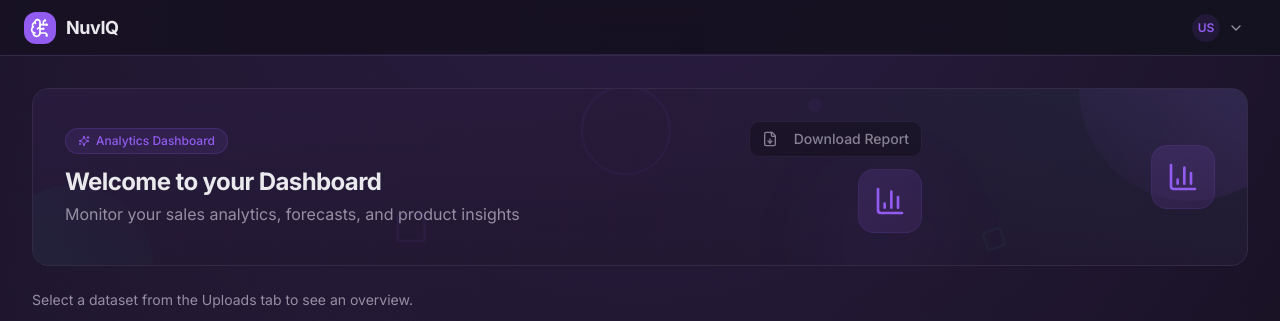
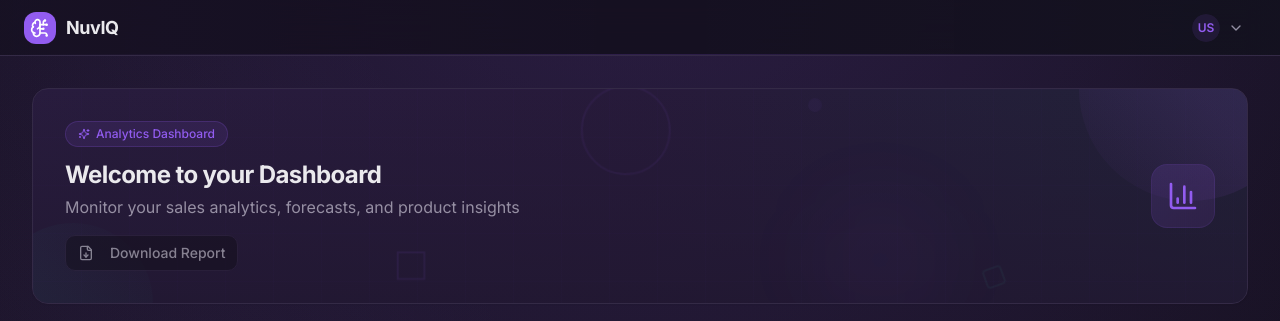
Before and after one commit to Z1y4dd/NuvIQ-, a Next.js app: page /dashboard in a window 1280 px wide. Shown: the top 321 px of the page. Built offline with nearby package versions, Linux system fonts and the light colour scheme; no server answers; the database is empty; sample sign-in values are in the browser's storage; what @react-pdf/renderer would draw is missing.

Commit message:
report button + Anchor Forecast to Today's Date

```diff
--- a/src/app/(app)/dashboard/page.tsx
+++ b/src/app/(app)/dashboard/page.tsx
@@ -42,8 +42,7 @@ export default function DashboardPage() {
                             Monitor your sales analytics, forecasts, and product
                             insights
                         </p>
-                    </div>
-                    <div className="flex flex-col items-end gap-3">
+                        <div className="mt-4">
                             <DownloadReportButton
                                 dataset={
                                     selectedDataset?.status === "Completed"
@@ -51,9 +50,6 @@ export default function DashboardPage() {
                                         : null
                                 }
                             />
-                        {/* Decorative chart icon */}
-                        <div className="hidden md:flex items-center justify-center h-16 w-16 rounded-2xl bg-gradient-to-br from-primary/15 to-purple-500/10 text-primary border border-primary/10">
-                            <BarChart3 className="h-8 w-8" />
                         </div>
                     </div>
                     {/* Decorative chart icon */}
```
Lines whose indentation alone changed are shown as unchanged.
